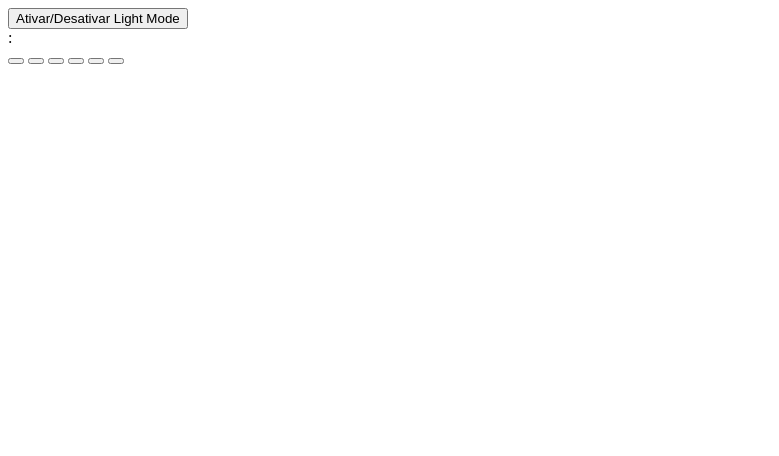
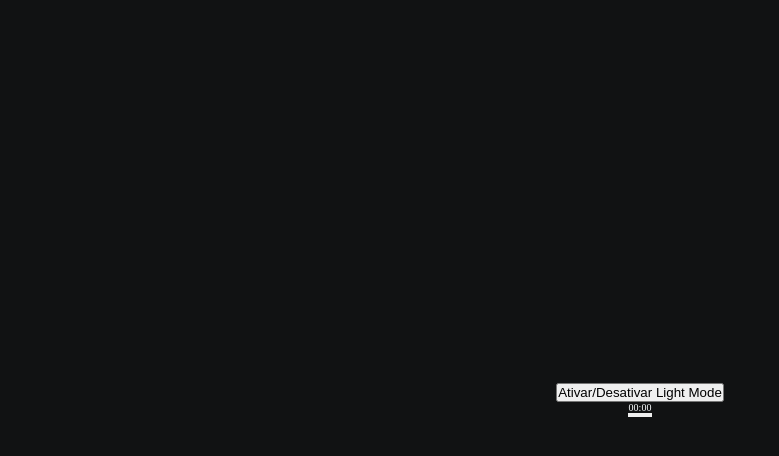
Before and after one commit to igormatheusf/projeto-focus-timer, a plain HTML site: page index.html in a window 1280 px wide. Shown: the whole page, without its empty margins (0-779 px from the left). Drawn offline with Linux system fonts and the light colour scheme; some icons are missing.

Commit message:
initiated styles and variables

```diff
--- a/index.html
+++ b/index.html
@@ -19,13 +19,13 @@
 
         </button>
 
-        <section id="timer">
-            <span id="minutes"></span>
+        <section id="timer" class="flex">
+            <span id="minutes">00</span>
             <span>:</span>
-            <span id="seconds"></span>
+            <span id="seconds">00</span>
         </section>
 
-        <section id="controls">
+        <section id="controls" class="flex">
             <button class="ph ph-play-circle"></button>
             <button class="ph ph-pause-circle"></button>
             <button class="ph ph-timer"></button>
--- a/style.css
+++ b/style.css
@@ -0,0 +1,33 @@
+* {
+    margin: 0;
+    padding: 0;
+    box-sizing: border-box;
+}
+
+:root {
+    font-size: 62.5%;
+
+    --hue: 194;
+    --bg-color: hsla(var(--hue), 5%, 7%, 1);
+    --text-color: hsla(var(--hue), 40%, 98%, 1);
+    --primary-color: hsla(var(--hue), 100%, 63%, 1);
+    --controls-bg-color: hsla(var(--hue), 0%, 14%, 1);
+}
+
+body {
+    background-color: var(--bg-color);
+    color: var(--text-color);
+
+    display: grid;
+    height: 100vh;
+    place-content: center; /* alinhar conteiner ao meio */
+}
+
+#app {
+    display: grid;
+    justify-items: center
+}
+
+.flex {
+    display: flex;
+}
```
